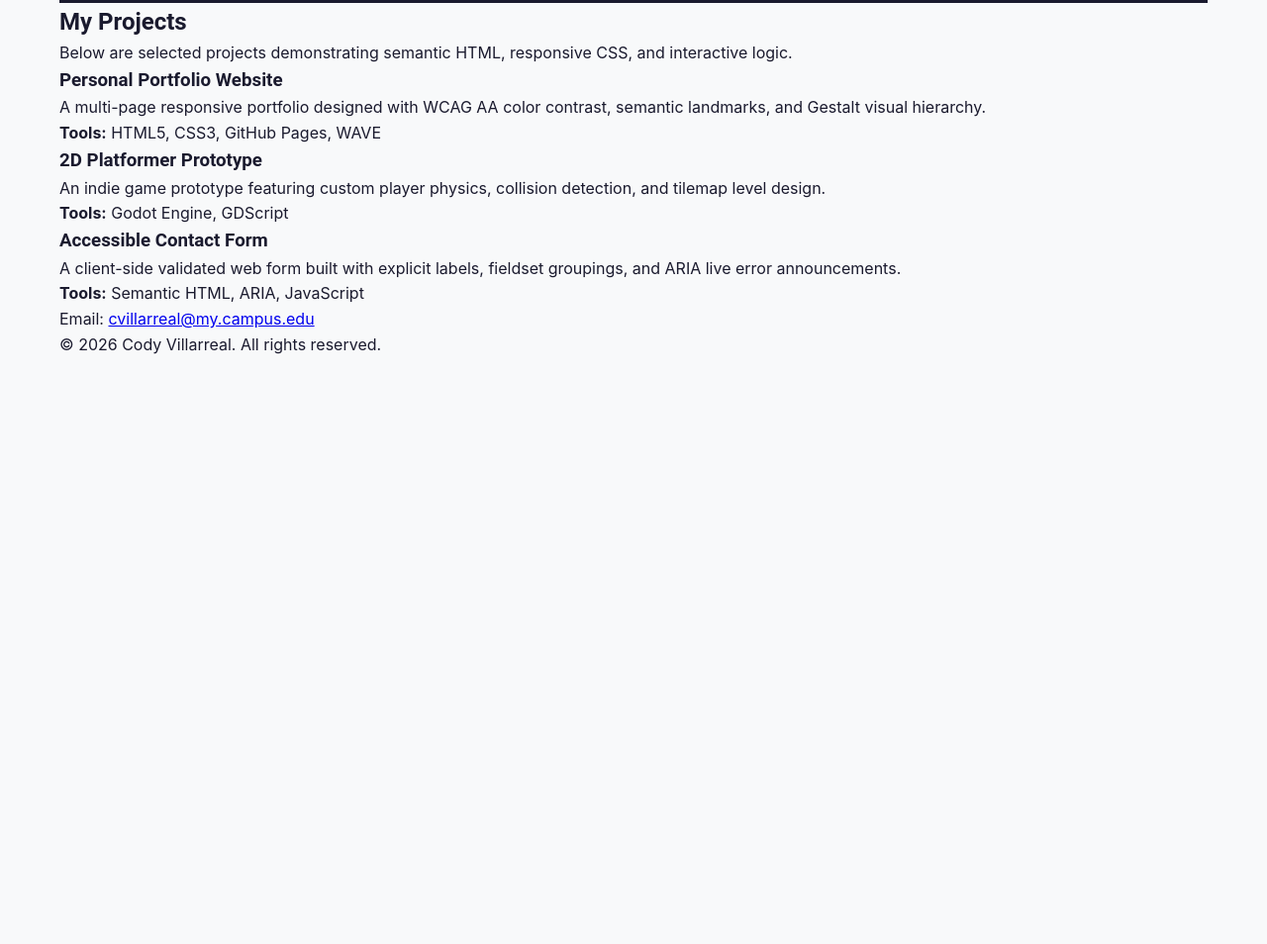
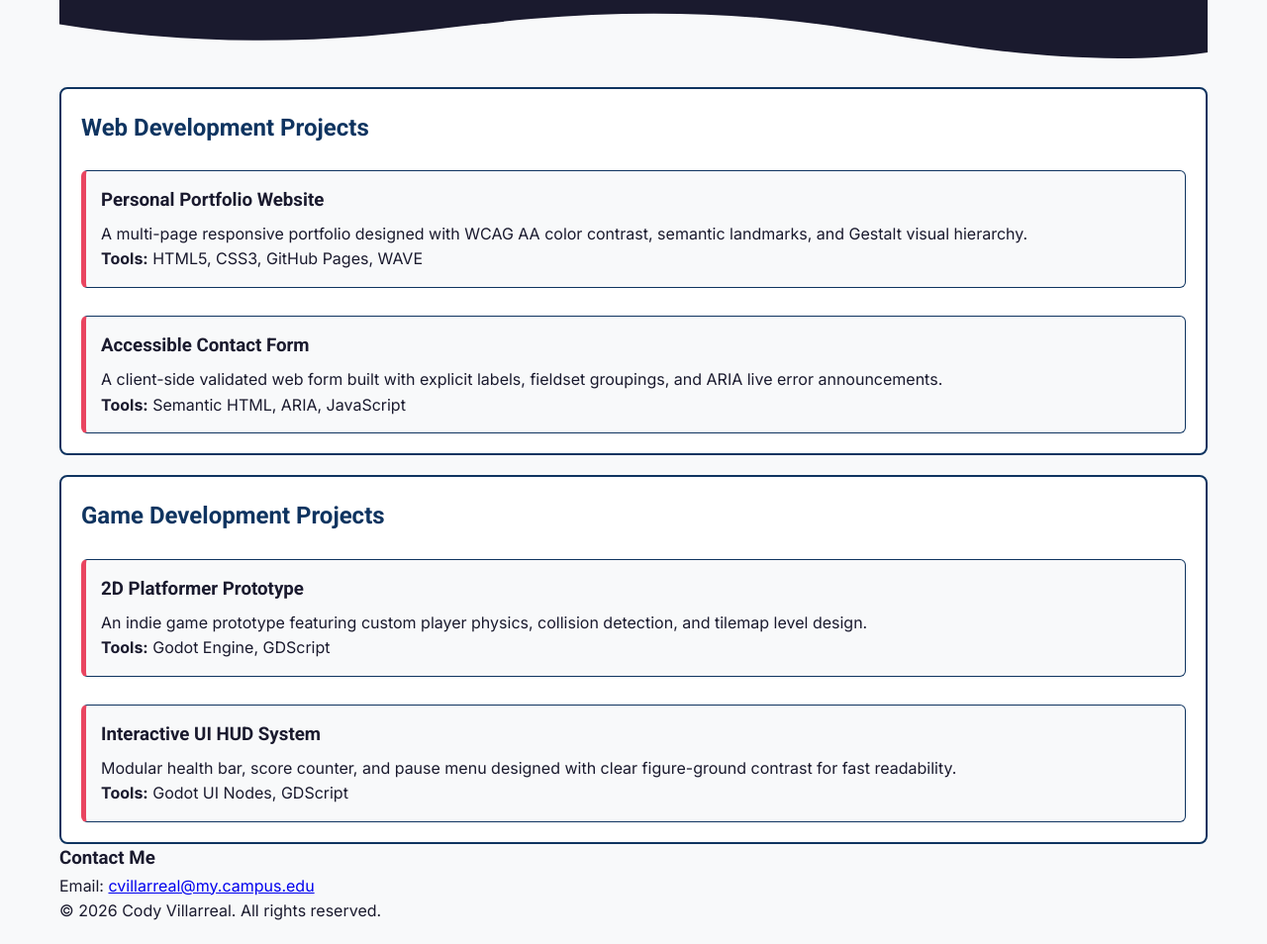
Before and after one commit to cvillarreal-stack/homework-1-webpage, a plain HTML site: page projects.html in a window 1280 px wide. Shown: the part 231-1185 px from the top of the page at 99% size. Before the commit the page ends 800 px from the top, so only its background shows below. Drawn offline with Linux system fonts and the light colour scheme.

Commit message:
Refactor projects.html structure and content

```diff
--- a/projects.html
+++ b/projects.html
@@ -4,13 +4,18 @@
   <meta charset="UTF-8">
   <meta name="viewport" content="width=device-width, initial-scale=1.0">
   <title>Projects - Cody Villarreal</title>
+  <!-- Google Font Pairing: Roboto (Headings) + Inter (Body) -->
+  <link rel="preconnect" href="https://fonts.googleapis.com">
+  <link rel="preconnect" href="https://fonts.gstatic.com" crossorigin>
+  <link href="https://fonts.googleapis.com/css2?family=Inter:wght@400;600;700&family=Roboto:wght@700&display=swap" rel="stylesheet">
   <link rel="stylesheet" href="styles.css">
 </head>
 <body>
   <header>
-    <div class="container">
+    <div>
       <h1>Cody Villarreal</h1>
-      <p class="subtitle">Featured Work &amp; Course Projects</p>
+      <p>Featured Work &amp; Course Projects</p>
+    </div>
     <nav aria-label="Main Navigation">
       <ul>
         <li><a href="index.html">Home</a></li>
@@ -18,38 +23,54 @@
         <li><a href="about.html">About &amp; Contact</a></li>
       </ul>
     </nav>
-    </div>
   </header>
 
-  <main class="container">
-    <section class="card">
-      <h2>My Projects</h2>
-      <p>Below are selected projects demonstrating semantic HTML, responsive CSS, and interactive logic.</p>
+  <!-- Wavy Divider (Decorative - Hidden from screen readers & WAVE) -->
+  <div class="wave-container">
+    <svg viewBox="0 0 1200 120" preserveAspectRatio="none" aria-hidden="true" focusable="false">
+      <path d="M321.39,56.44c58-10.79,114.16-30.13,172-41.86,82.39-16.72,168.19-17.73,250.45-.39C823.78,31,906.67,72,985.66,92.83c70.05,18.48,146.53,26.09,214.34,3V0H0V27.35A600.21,600.21,0,0,0,321.39,56.44Z" fill="#1a1a2e"></path>
+    </svg>
+  </div>
 
-      <div class="grid-group">
-        <article class="sub-card">
+  <main>
+    <section class="card-section">
+      <h2>Web Development Projects</h2>
+      <div class="project-grid">
+        <article class="project-card">
           <h3>Personal Portfolio Website</h3>
           <p>A multi-page responsive portfolio designed with WCAG AA color contrast, semantic landmarks, and Gestalt visual hierarchy.</p>
           <p><strong>Tools:</strong> HTML5, CSS3, GitHub Pages, WAVE</p>
         </article>
 
-        <article class="sub-card">
-          <h3>2D Platformer Prototype</h3>
-          <p>An indie game prototype featuring custom player physics, collision detection, and tilemap level design.</p>
-          <p><strong>Tools:</strong> Godot Engine, GDScript</p>
-        </article>
-
-        <article class="sub-card">
+        <article class="project-card">
           <h3>Accessible Contact Form</h3>
           <p>A client-side validated web form built with explicit labels, fieldset groupings, and ARIA live error announcements.</p>
           <p><strong>Tools:</strong> Semantic HTML, ARIA, JavaScript</p>
         </article>
       </div>
     </section>
+
+    <section class="card-section">
+      <h2>Game Development Projects</h2>
+      <div class="project-grid">
+        <article class="project-card">
+          <h3>2D Platformer Prototype</h3>
+          <p>An indie game prototype featuring custom player physics, collision detection, and tilemap level design.</p>
+          <p><strong>Tools:</strong> Godot Engine, GDScript</p>
+        </article>
+
+        <article class="project-card">
+          <h3>Interactive UI HUD System</h3>
+          <p>Modular health bar, score counter, and pause menu designed with clear figure-ground contrast for fast readability.</p>
+          <p><strong>Tools:</strong> Godot UI Nodes, GDScript</p>
+        </article>
+      </div>
+    </section>
   </main>
 
   <footer>
-    <div class="container">
+    <div id="contact">
+      <h3>Contact Me</h3>
       <p>Email: <a href="mailto:cvillarreal@my.campus.edu">cvillarreal@my.campus.edu</a></p>
       <p>&copy; 2026 Cody Villarreal. All rights reserved.</p>
     </div>
```
Lines whose indentation alone changed are shown as unchanged.
